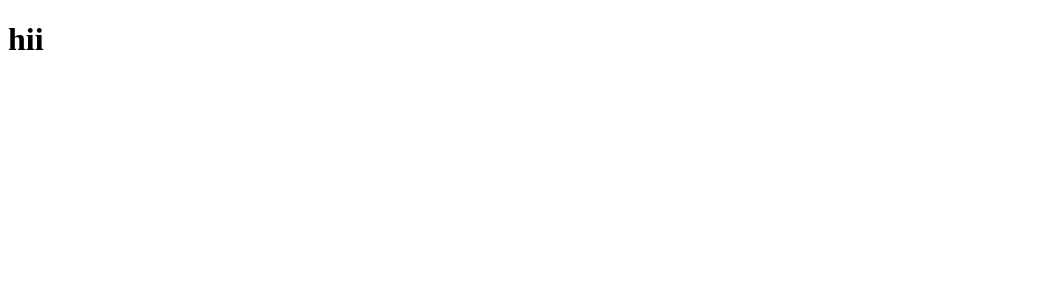
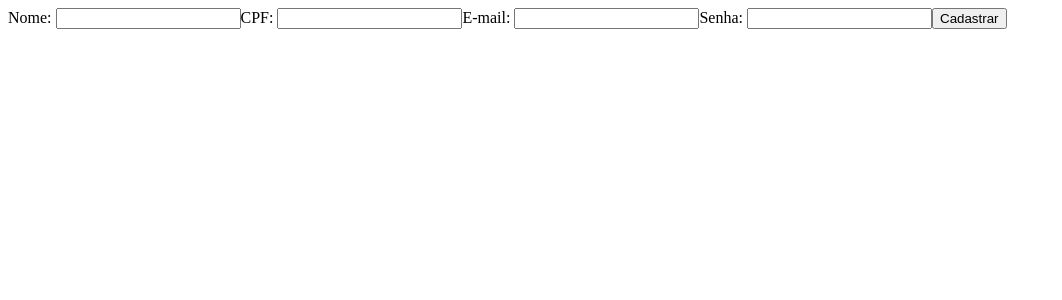
Before and after one commit to ppsilvas/TrabalhoPweb, a React (Vite) app in the folder frontend/: page /cadastro in a window 1280 px wide. Shown: the top 300 px of the page, without its empty margins (0-1062 px from the left). Built offline with nearby package versions, Linux system fonts and the light colour scheme; no server answers.

Commit message:
Tornar tela de cadastro funcional (POST request)

```diff
--- a/frontend/src/components/Cadastro/index.jsx
+++ b/frontend/src/components/Cadastro/index.jsx
@@ -1,11 +1,34 @@
-import axios from 'axios';
+import axios from '../../services/api';
 import {useState} from 'react';
 
 function Cadastro(){
 
-    //const [usuario, setUsuario] = useState({nome:'', cpf:'', email:'', senha:''})
+    const [usuario, setUsuario] = useState({
+        nome:'',
+        cpf:'',
+        email:'',
+        senha:''
+    })
 
+    const handleInput = (event)=>{
+        setUsuario({...usuario, [event.target.name]: event.target.event})
+    }
+
+    function handleSubmit(event){
+        event.preventDefault()
+        axios.post('/posts', {usuario})
+        .then(response=>console.log(response))
+        .catch(err=>console.log(err))
+    }
+
+    //TODO: Estilizar
     return(
-        <h1>hii</h1>
+        <form onSubmit={handleSubmit}>
+            Nome: <input input type="text" onChange={handleInput} name="nome"></input>
+            CPF: <input input type="text" onChange={handleInput} name="cpf"></input>
+            E-mail: <input input type="text" onChange={handleInput} name="email"></input>
+            Senha: <input input type="text" onChange={handleInput} name="senha"></input>
+            <button>Cadastrar</button>
+        </form>
     );
 }export default Cadastro;
```
